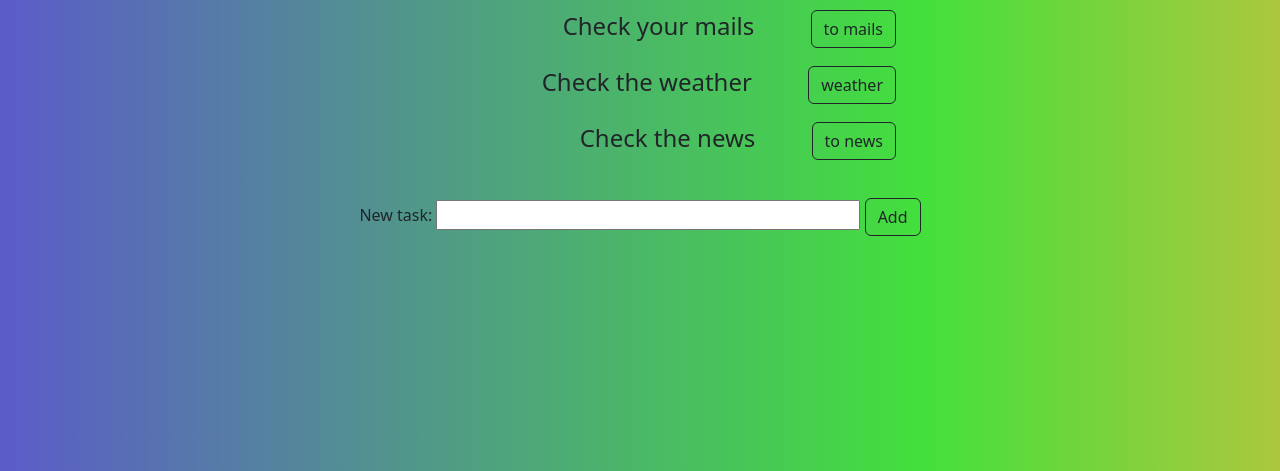
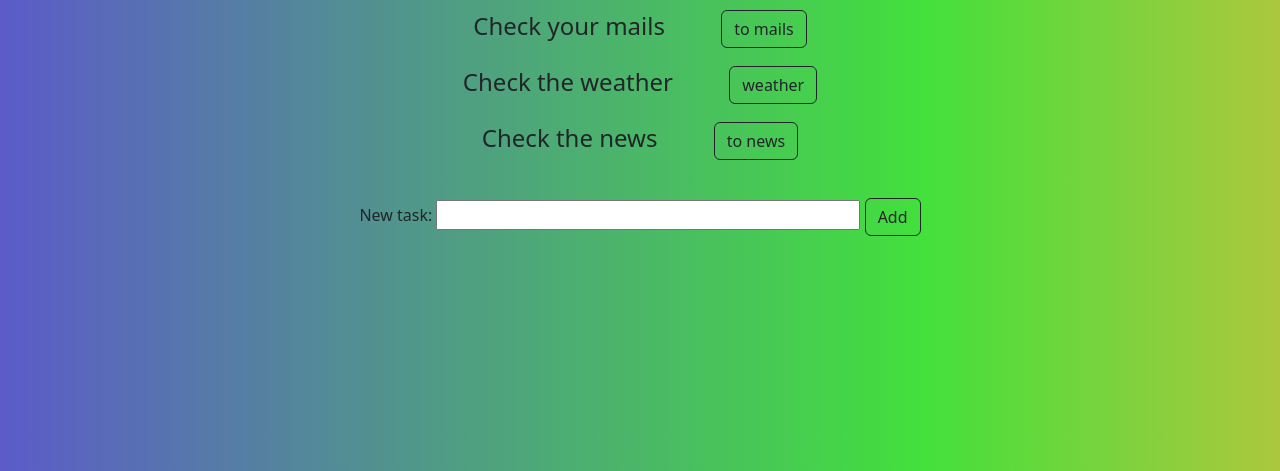
Before and after one commit to AntoineKoerber/Your-Favorite-TO-DO-LIST, a plain HTML site: page index.html in a window 1280 px wide. Shown: the part 329-800 px from the top of the page. Drawn offline with nearby package versions, Linux system fonts and the light colour scheme.

Commit message:
Update styles.css

```diff
--- a/static/css/styles.css
+++ b/static/css/styles.css
@@ -29,9 +29,8 @@ body {
     padding-bottom:25px;
 }
 #preset_tasks div{
-    padding:5px 0 5px 0;
-  margin-right:30%;
-  text-align:right;
+  padding:5px 0 5px 0;
+  text-align:center;
 }
 #preset_tasks div button{
     margin-left:50px;
```
